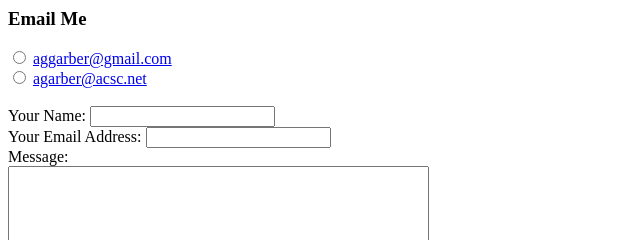
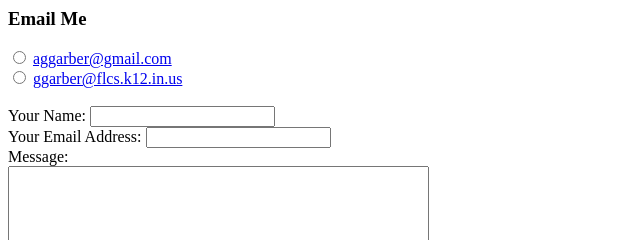
Before and after one commit to Aggarber/CV, a plain HTML site: page contact-me.html in a window 1280 px wide. Shown: the part 127-367 px from the top of the page, 0-640 px from the left. Drawn offline with Linux system fonts and the light colour scheme.

Commit message:
12/8/2022 Update

```diff
--- a/contact-me.html
+++ b/contact-me.html
@@ -16,7 +16,7 @@
   <label for=""><a href="mailto:aggarber@gmail.com">aggarber@gmail.com</a></label>
   <br>
   <input type="radio" name="my_email" value="">
-  <label for=""><a href="mailto:agarber@acsc.net">agarber@acsc.net</a></label>
+  <label for=""><a href="mailto:ggarber@flcs.k12.in.us">ggarber@flcs.k12.in.us</a></label>
   <br>
   <br>
   <label for="">Your Name:</label>
```
